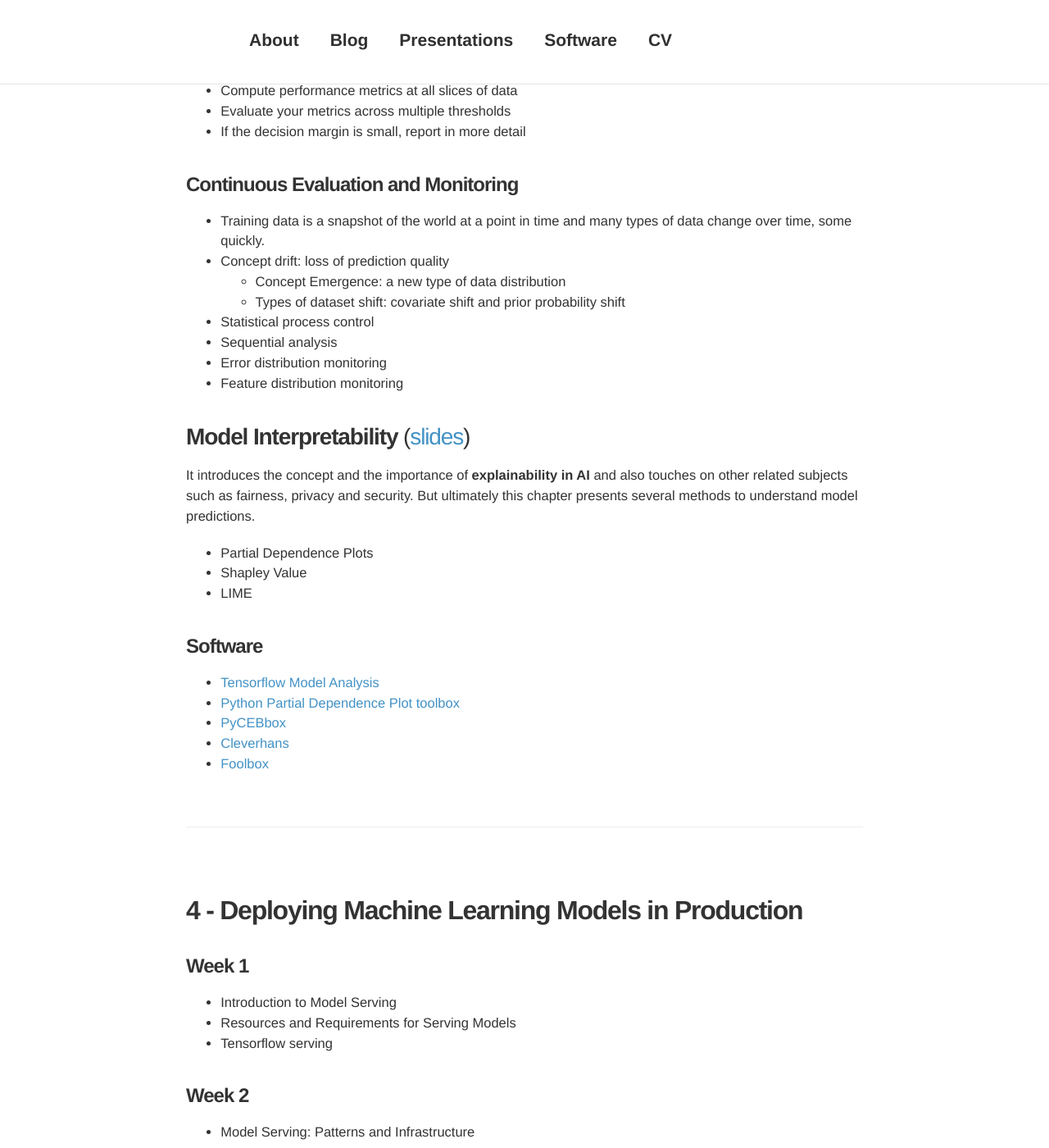
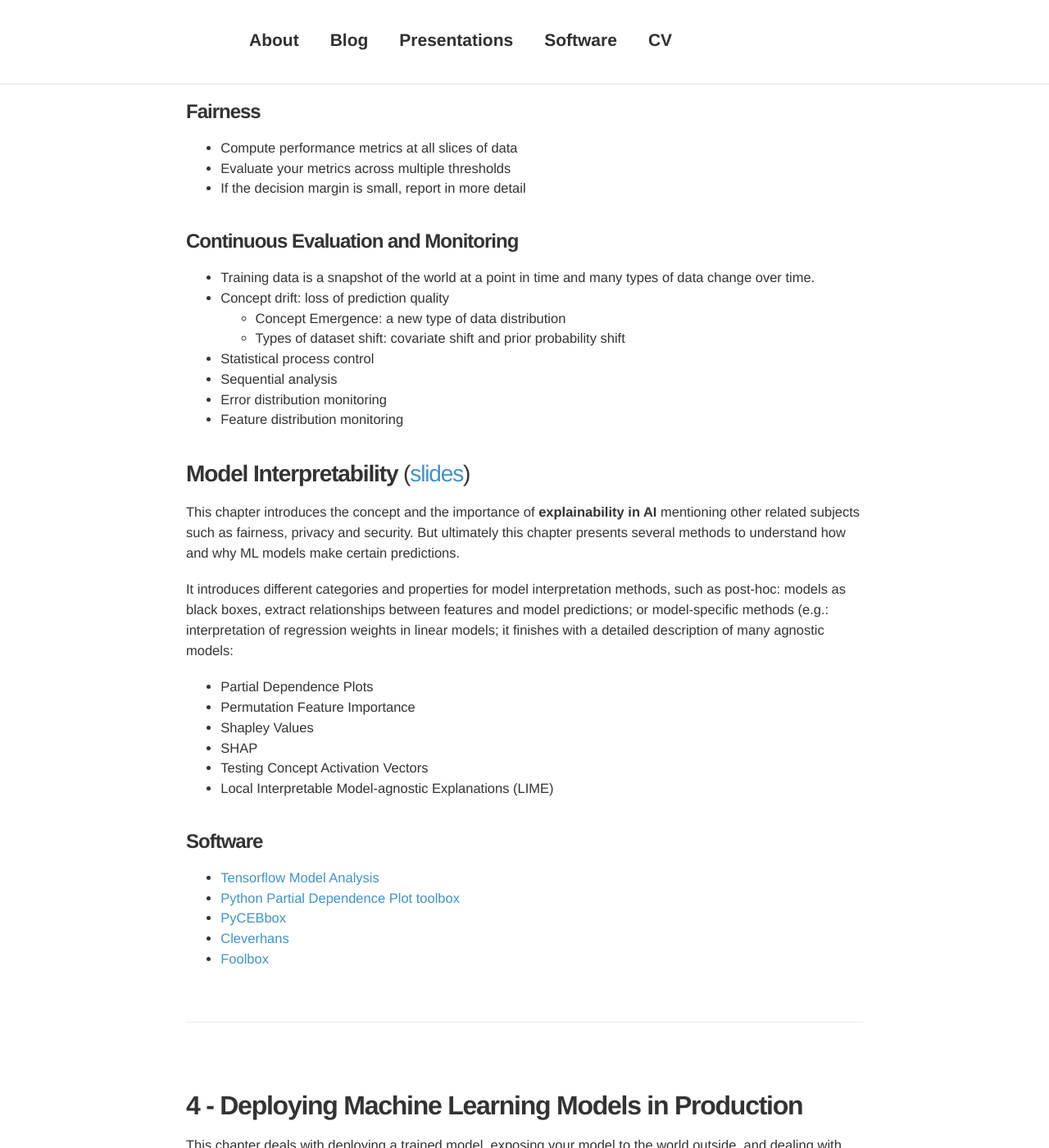
Before and after one commit to davidsbatista/davidsbatista.net, a Jekyll site: the page built from _posts/2023-07-11-Machine_Learning_in_Production.md, in a window 1280 px wide and 1400 px high, scrolled down 8448 px. Shown: the whole window at 82% size. Built offline with Jekyll 4.4.1, drawn with Linux system fonts in a browser that asks for light colours; nearby versions of some CDN libraries; comment, search, counter and statistics services are not loaded; some of the changed text lies outside the part shown.

Commit message:
finished course 3; wip: notes for course 4

```diff
--- a/_posts/2023-07-11-Machine_Learning_in_Production.md
+++ b/_posts/2023-07-11-Machine_Learning_in_Production.md
@@ -10,6 +10,8 @@
 ---
 
 I enrolled and successfully did the [Machine Learning Engineering for Production (MLOps) Specialisation from Coursera](https://www.coursera.org/specializations/machine-learning-engineering-for-production-mlops). This blog post aims to give a quick review of the course and detail the topics discussed in the course. The course covers a range of topics and sometimes it can feel overwhelming, which is one more reason for writing these notes, it's a way for me to review and consolidate what I've learned.
+
+Authors tend to focus too much on TensorFlow-related solutions for the concepts and challenges presented throughout the course.
 
 The specialisation is organised into 4 courses. I will describe each one separately. I personally enjoyed a lot the 3rd and 4th courses of the specialisations, it's where they go into details and give some practical tips.
 
@@ -248,7 +250,7 @@
 - If the decision margin is small, report in more detail
 
 #### __Continuous Evaluation and Monitoring__
-- Training data is a snapshot of the world at a point in time and many types of data change over time, some quickly.
+- Training data is a snapshot of the world at a point in time and many types of data change over time.
 - Concept drift: loss of prediction quality
 	- Concept Emergence: a new type of data distribution
 	- Types of dataset shift: covariate shift and prior probability shift
@@ -259,11 +261,16 @@
 
 ### __Model Interpretability__ ([slides](/assets/documents/Coursera-MLOps_Specialization/C3_-_Machine_Learning_Modeling_Pipelines_in_Production/C3_W5.pdf))
 
-It introduces the concept and the importance of __explainability in AI__ and also touches on other related subjects such as fairness, privacy and security. But ultimately this chapter presents several methods to understand model predictions.
+This chapter introduces the concept and the importance of __explainability in AI__ mentioning other related subjects such as fairness, privacy and security. But ultimately this chapter presents several methods to understand how and why ML models make certain predictions.
+
+It introduces different categories and properties for model interpretation methods, such as post-hoc: models as black boxes, extract relationships between features and model predictions; or model-specific methods (e.g.: interpretation of regression weights in linear models; it finishes with a detailed description of many agnostic models:
 
 - Partial Dependence Plots
-- Shapley Value
-- LIME
+- Permutation Feature Importance
+- Shapley Values
+- SHAP
+- Testing Concept Activation Vectors
+- Local Interpretable Model-agnostic Explanations (LIME)
 
 #### __Software__
 
@@ -281,16 +288,17 @@
 <br>
 
 
-
 ## __4 - Deploying Machine Learning Models in Production__
 
-#### __Week 1__
+This chapter deals with deploying a trained model, exposing your model to the world outside, and dealing with incoming data requests. It focuses on metrics to optimize such as Latency, Cost, Throughput
 
-- Introduction to Model Serving
-- Resources and Requirements for Serving Models
-- Tensorflow serving
+### __Resources and Requirements for Serving Models__
 
-#### __Week 2__
+
+
+
+
+### __Model Serving Architecture__
 
 - Model Serving: Patterns and Infrastructure
 
@@ -302,7 +310,7 @@
 - Containers and Orchestration Tools
 - Batch Inference
 
-#### __Week 3__
+### __Model Management and Deployment Infrastructure__
 
 - Model Management and Delivery
 - ML Experiments Management and Workflow Automation
@@ -314,7 +322,7 @@
 - Continuous Delivery
 - Progressive Delivery
 
-#### __Week 4__
+### __Model Monitoring__
 
 - Model Monitoring
 - Logging for ML Monitoring
@@ -328,10 +336,6 @@
 -  Anonymisation & Pseudonymisation
 
 
-<!--
-- feature engineering, data transformation, data lineage and provenance, and how to rely on schemas to follow data evolution.
-- Authors tend to oversell TensorFlow Extended, anyway, the main thing is to learn the concepts.
--->
 
 
 ---
@@ -347,4 +351,4 @@
 
 - __[4 - Machine Learning Data Lifecycle in Production](https://www.coursera.org/learn/machine-learning-data-lifecycle-in-production) - [Lesson Slides](/assets/documents/Coursera-MLOps_Specialization/C4_-_Deploying_Machine_Learning_Models_in_Production/)__
 
-- Figures 1, 2, 3 , and 4 taken from
+- Figures 1, 2, 3 and 4 taken from
```
